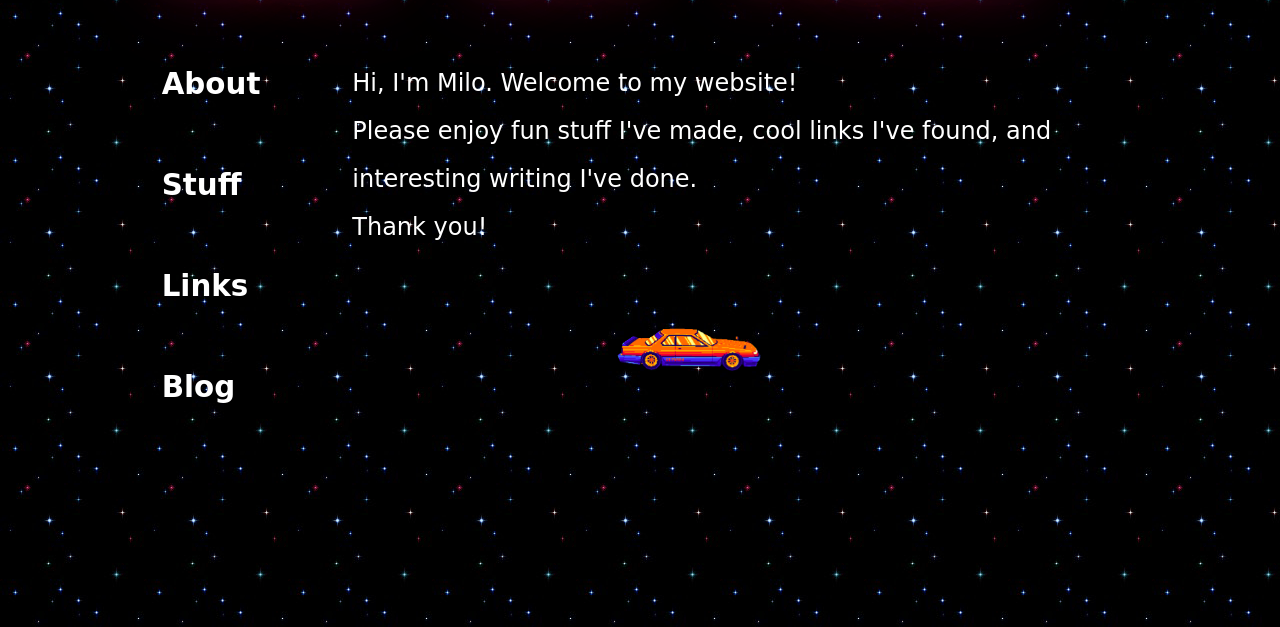
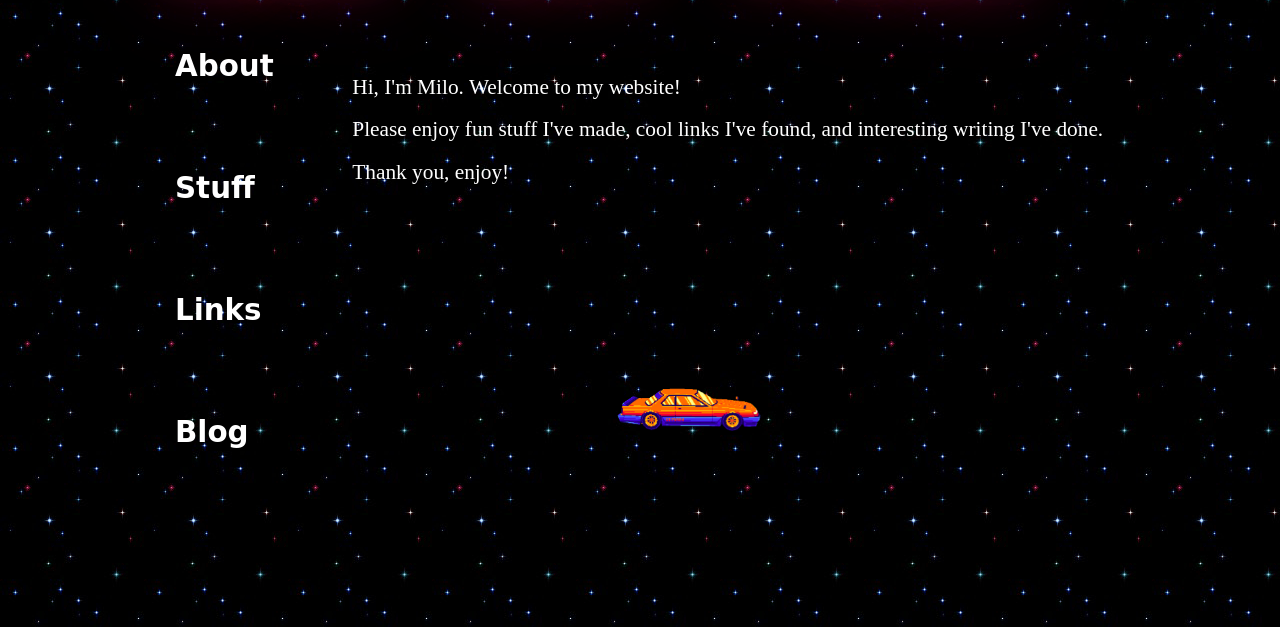
Before and after one commit to codewithmilo/milo-dot-pizza, a PHP site: page /home in a window 1280 px wide. Shown: the part 173-800 px from the top of the page. Run offline with PHP 8.4, Linux system fonts and the light colour scheme.

Commit message:
homepage looks good, I think it's ready

```diff
--- a/home.php
+++ b/home.php
@@ -6,7 +6,7 @@
 	</head>
 <body>
 <table id="content">
-	<tr><td>Hi, I'm Milo. Welcome to my website!<br/>Please enjoy fun stuff I've made, cool links I've found, and<br/>interesting writing I've done.<br/>Thank you!</td></tr>
+	<tr><td>Hi, I'm Milo. Welcome to my website!<br/>Please enjoy fun stuff I've made, cool links I've found, and interesting writing I've done.<br/>Thank you, enjoy!</td></tr>
 	<tr><td><img src="/images/car-still.png" /></td></tr>
 </table>
 </body>
--- a/js/header.js
+++ b/js/header.js
@@ -13,9 +13,9 @@ document.write('\
     <tr id="title"><td>MILO</td><td>DOT</td><td>PIZZA</td><td style="width: 100%"></td></tr>\
 </table>\
 <table id="nav">\
-    <tr class="menu"><td><a href="about"><b>About</b></a></td></tr>\
-    <tr class="menu"><td><a href="stuff"><b>Stuff</b></a></td></tr>\
-    <tr class="menu"><td><a href="links"><b>Links</b></a></td></tr>\
-    <tr class="menu"><td><a href="blog"><b>Blog</b></a></td></tr>\
+    <tr class="menu"><td><img class="select" src="/images/lifeforce-ship-still.gif" /></td><td class="menu-item"><a href="about"><b>About</b></a></td></tr>\
+    <tr class="menu"><td><img class="select" src="/images/lifeforce-ship-still.gif" /></td><td class="menu-item"><a href="stuff"><b>Stuff</b></a></td></tr>\
+    <tr class="menu"><td><img class="select" src="/images/lifeforce-ship-still.gif" /></td><td class="menu-item"><a href="links"><b>Links</b></a></td></tr>\
+    <tr class="menu"><td><img class="select" src="/images/lifeforce-ship-still.gif" /></td><td class="menu-item"><a href="blog"><b>Blog</b></a></td></tr>\
 </table>\
 ');
--- a/style/header.css
+++ b/style/header.css
@@ -29,11 +29,16 @@ body {
     margin-left: 150px;
 }
 #nav {
-    margin-left: 12%;
     float: left;
 }
+.select {
+    width: 160px;
+    height: 100px;
+    padding-top: 5px;
+    visibility: hidden;
+}
 .menu > td {
-    padding: 65px 0 0 0;
+    padding-top: 10px;
 }
 .menu > td > a {
     color: white;
@@ -41,6 +46,3 @@ body {
     font-family: "Comic Sans MS", "Comic Sans", cursive;
     text-decoration: none;
 }
-.menu > td > a:hover {
-    text-decoration: underline;
-}
--- a/style/home.css
+++ b/style/home.css
@@ -1,15 +1,14 @@
 #content {
-    margin: 4.5% 0 0 27%;
+    margin: 5% 0 0 27%;
 }
 #content td {
     color: white;
-    font-size: 18pt;
-    font-family: "Comic Sans MS", "Comic Sans", cursive;
+    font-size: 16pt;
     line-height: 2;
     overflow: hidden;
 }
 #content img {
-    margin-top: 10%;
+    margin-top: 25%;
     animation: drive 5s linear infinite;
     width: 150px;
     height: auto;
```
Also changed, not shown: js/header-animate.js (+62 -1 lines), templates/header.html (+4 -4 lines), images/explosion.gif (added), images/lifeforce-ship-still.gif (added), images/lifeforce-ship.gif (added).
